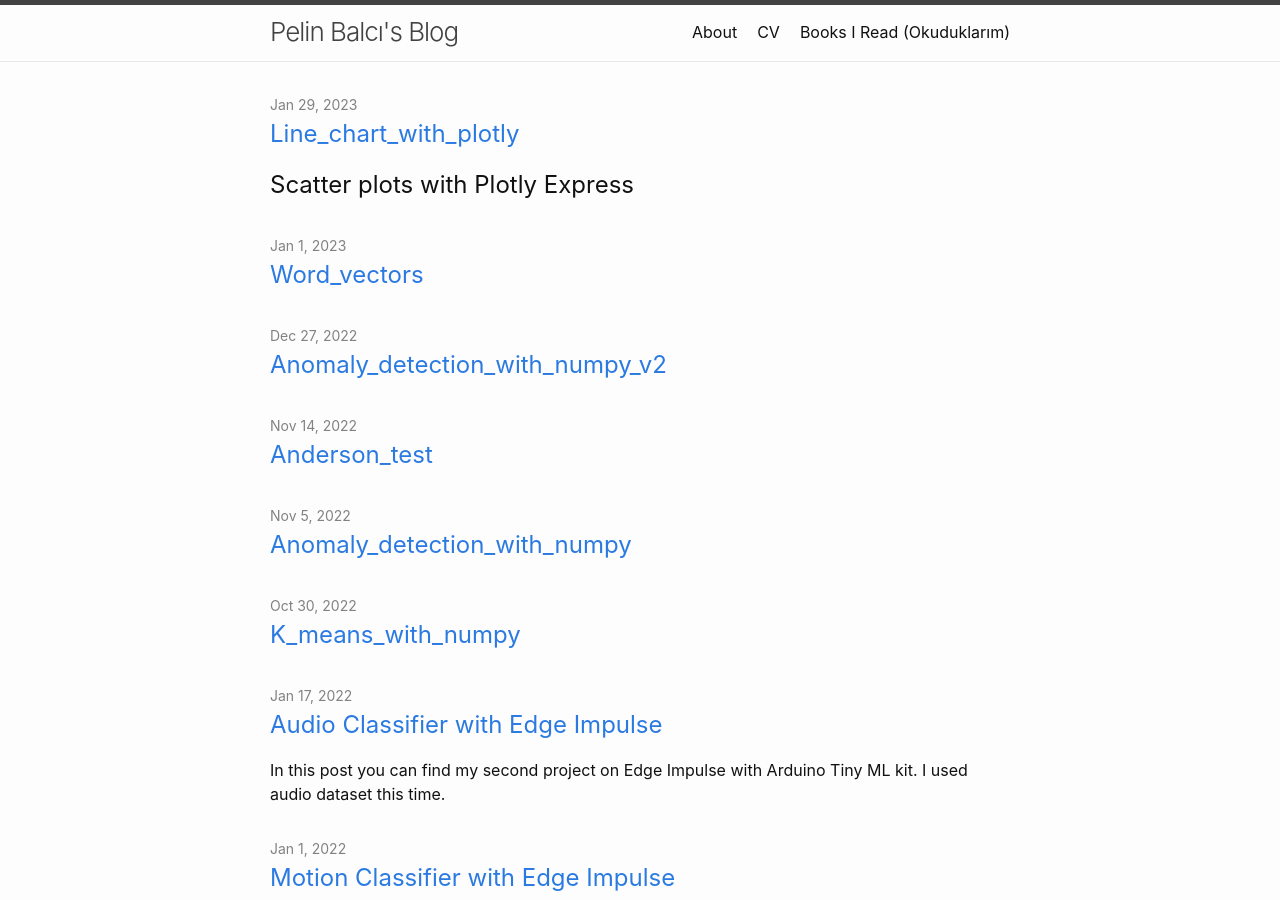
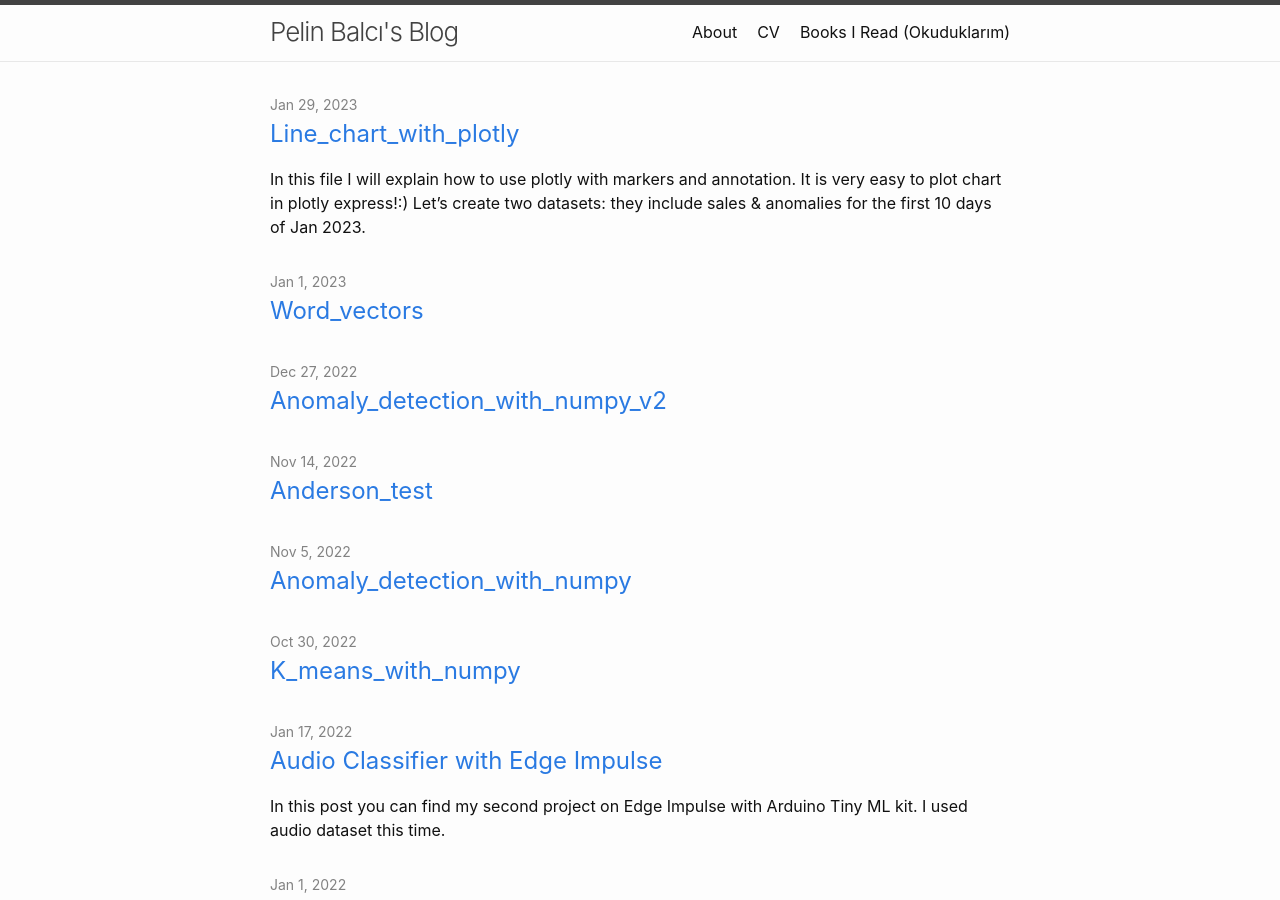
Before and after one commit to pelinbalci/pelinbalci.github.io, a Jekyll site: the page built from index.md, in a window 1280 px wide and 900 px high. Built offline with Jekyll 4.4.1, drawn with Linux system fonts in a browser that asks for light colours; some of the changed lines change nothing that is shown.

Commit message:
add error

````diff
--- a/_posts/2023-01-29-Line_Chart_with_Plotly.md
+++ b/_posts/2023-01-29-Line_Chart_with_Plotly.md
@@ -34,11 +34,8 @@
     thumbnail: thumbnail/line-and-scatter.jpg
 ---
 
-## Scatter plots with Plotly Express
-
-It is very easy to plot chart in plotly express!:)
-
-Let's create two datasets: they include sales & anomalies for the 10 days of Jan 2023.
+In this file I will explain how to use plotly with markers and annotation. It is very easy to plot chart in plotly express!:)
+Let's create two datasets: they include sales & anomalies for the first 10 days of Jan 2023.
 
 ```python
 # create dataset
@@ -79,9 +76,38 @@
 {% include plotly_simple.html %}
 
 
-# How to embed plotly chart to md file?
+### How to embed plotly chart to md file?
 
-I used jupyter notebook. After plotting the chart, it is saved under _posts with the code below.
+It is a bit tricky when you want to pusblish your plotly express plots as md file. In this blog I'm using Jeykll and mostly, I prefer
+to convert my jupyter notebooks to html and publish them directly. However, when it comes to publish plotly there are many erros
+in github deployment.
+
+One error example:
+
+        Liquid syntax error (line 15038): Variable '{{ x.observe(notebook Container, {childList: true}' was not
+        properly terminated with regexp: /\}\}/ in /github/workspace/_posts/2023-01-10-Line_Chart_with_Plotly.html
+
+First I tried to solve this problem by my own with this function:
+
+```python
+def prepend_string(filename, string):
+    with open(filename, 'r+') as f:
+        content = f.read()
+        f.seek(0, 0)
+        f.write(string.rstrip('\r\n') + '\n' + content)
+        f.seek(15038, 0)
+        f.write(string.replace("}", "}}"))
+        f.seek(13617, 0)
+        f.write(string.replace("}", "}}"))
+        f.seek(13611, 0)
+        f.write(string.replace("}", "}}"))
+```
+
+Unfortunately the error continues with new lines. I know this is not the true way to deal with html files, but I try anyway:)
+
+Then I gave up converting jupyter to html, instead I decided to create an md file which you're reaaing now:)
+
+I used jupyter notebook to plot and save the cahrts. Saving plotly express as html file:
 
 ```python
 import plotly.express as px
@@ -91,12 +117,14 @@
 pio.write_html(fig, file='plotly_simple.html', auto_open=False)
 ```
 
-I moved them to _includes folder. And then, I created an md file which you are reading now, and add a line
-to show the plot:
+I moved those html files to _includes folder. In order to show the plot in the md file you can simply add a line:
 
-```{% include plotly_simple.html %}```
+```html
+{% include plotly_simple.html %}
+```
 
-# References
+
+### References
 - https://raw.githubusercontent.com/plotly/plotly.py/master/doc/python/line-and-scatter.md
 - https://stackoverflow.com/questions/60513164/display-interactive-plotly-chart-html-file-on-github-pages
 - https://stackoverflow.com/questions/64241461/plotly-how-to-add-markers-at-specific-points-in-plotly-line-graph-python-pan
````
